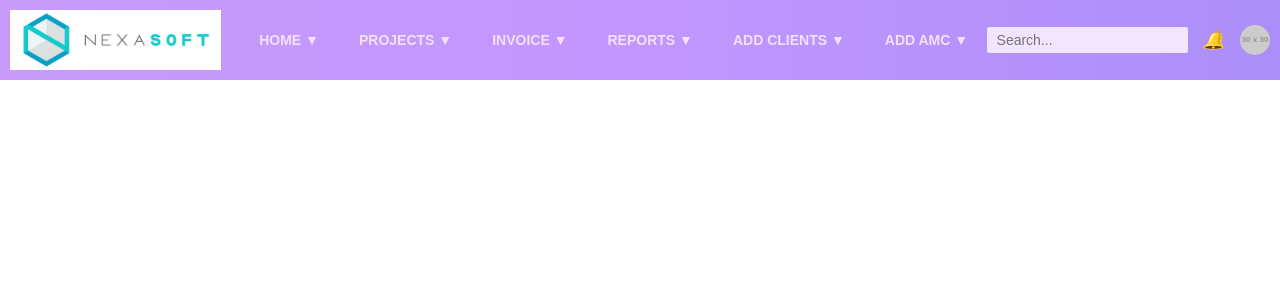
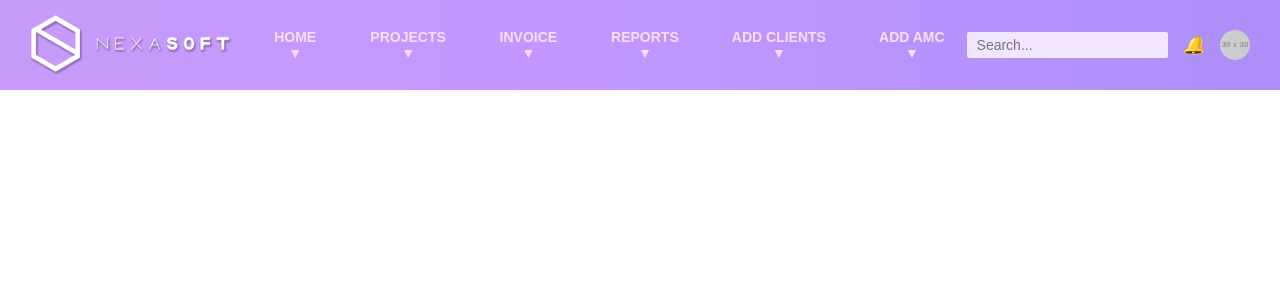
Before and after one commit to nadun097/Final_frontend, a React (Create React App) app in the folder kdj2-app/: page / in a window 1280 px wide. Shown: the top 300 px of the page. Built offline with nearby package versions, Linux system fonts and the light colour scheme.

Commit message:
changing css part and imageSrc

```diff
--- a/kdj2-app/src/component/Header.css
+++ b/kdj2-app/src/component/Header.css
@@ -4,7 +4,7 @@
   display: flex;
   align-items: center;
   justify-content: space-between;
-  padding:10px 10px;
+  padding:15px 30px;
   background: linear-gradient(90deg, #c79afa, #c296ff, #ac8ef8);
   color: #fff;
   font-family: Arial, sans-serif;
@@ -13,6 +13,7 @@
 
 .logo {
   height: 60px;
+
   margin-right: 20px;
 }
 
--- a/kdj2-app/src/component/Header.js
+++ b/kdj2-app/src/component/Header.js
@@ -1,5 +1,5 @@
 import React, { useState } from "react";
-import imageSrc from "../assets/werfdew.jpg";
+import imageSrc from "../assets/werfdew.jpg.png";
 import "./Header.css";
 
 export default function Header() {
```
